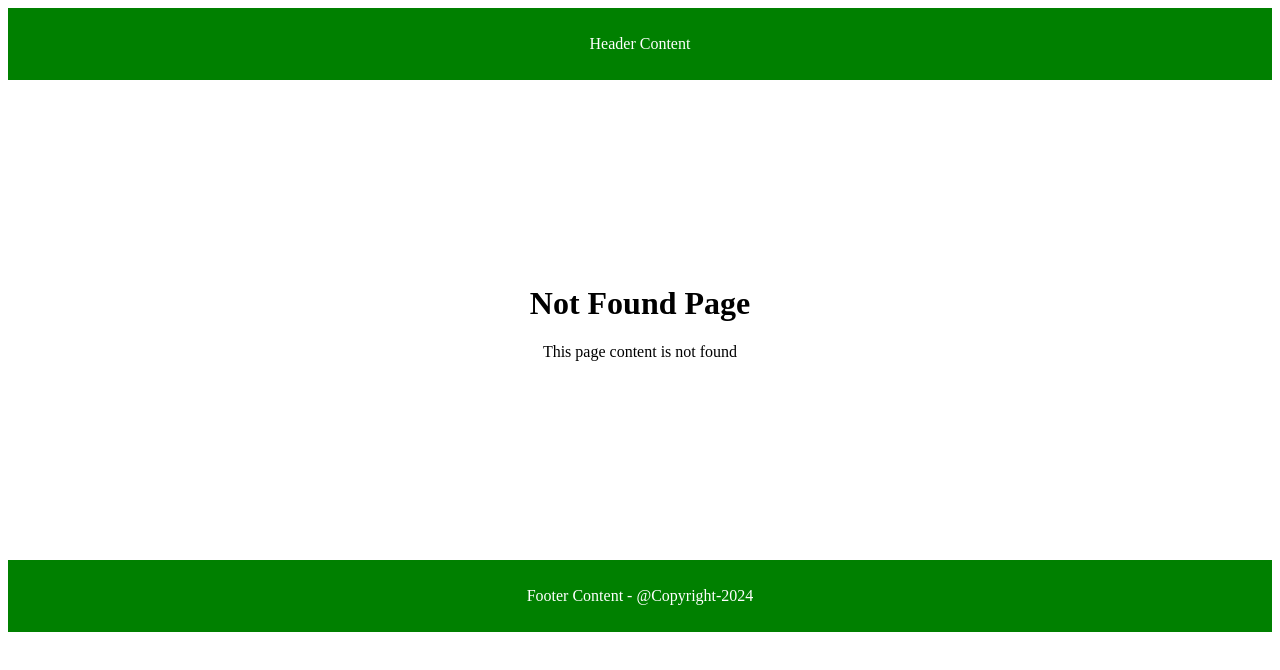
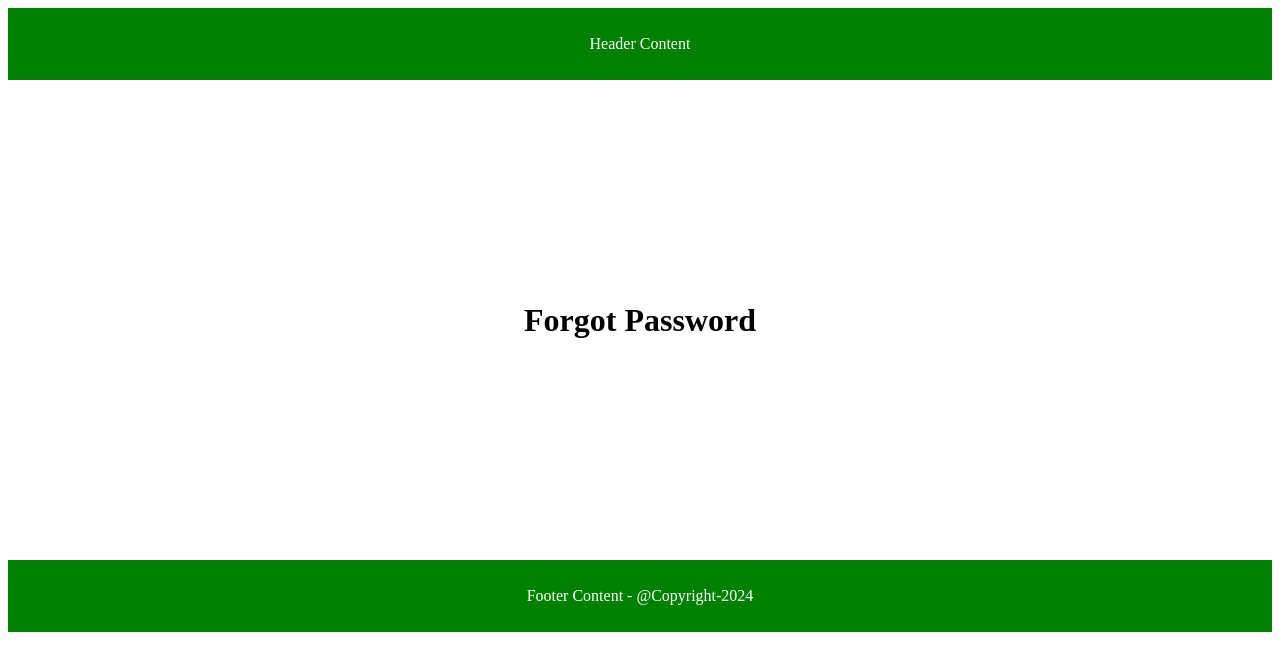
Before and after one commit to abuzardanishcode/routing-demo, a Next.js app: page /forgot-password in a window 1280 px wide. Before the commit this address had no page. Shown: the top 670 px of the page. Built offline with nearby package versions, Linux system fonts and the light colour scheme.

Commit message:
Added Route Group Functionality

```diff
--- /dev/null
+++ b/src/app/(auth)/forgot-password/page.tsx
@@ -0,0 +1,5 @@
+export default function ForgotPassword(){
+   return(
+    <h1>Forgot Password</h1>
+   )
+}
--- /dev/null
+++ b/src/app/(auth)/login/page.tsx
@@ -0,0 +1,5 @@
+export default function Login(){
+    return(
+     <h1>Login</h1>
+    )
+ }
--- /dev/null
+++ b/src/app/(auth)/register/page.tsx
@@ -0,0 +1,5 @@
+export default function Register(){
+    return(
+     <h1>Register Now</h1>
+    )
+ }
```
